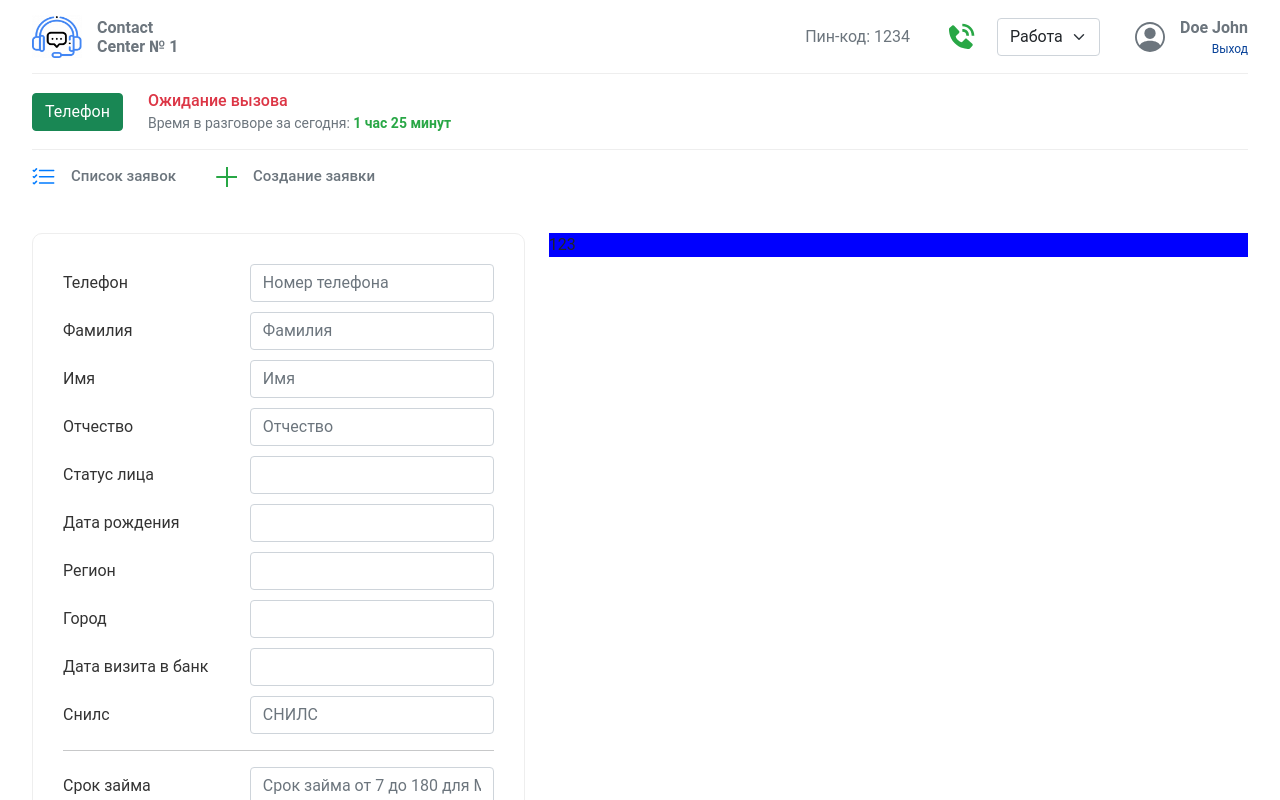
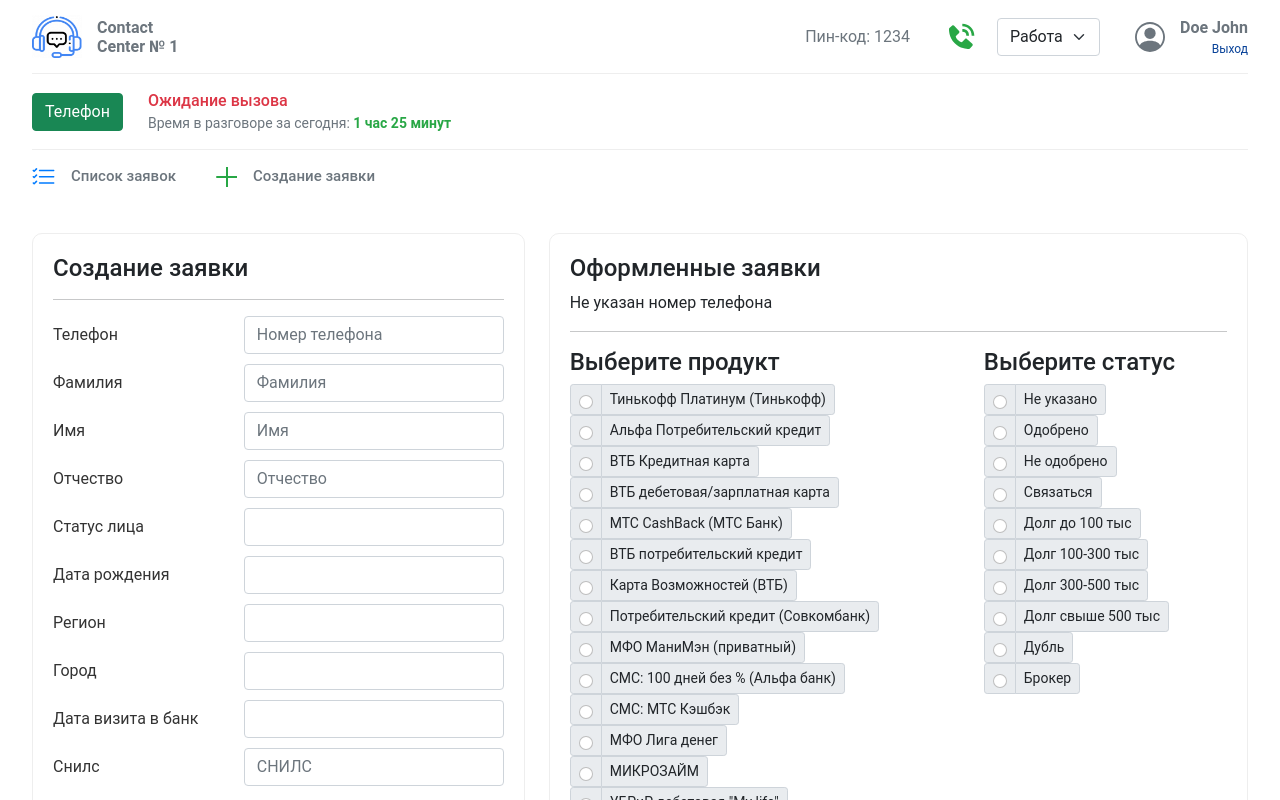
Before and after one commit to Pomatrosit/call-center, a React (Create React App) app: page /createbid in a window 1280 px wide. Shown: the top 800 px of the page. Built offline with nearby package versions, Linux system fonts and the light colour scheme.

Commit message:
NewBid component changes

```diff
--- a/src/components/NewBid/NewBid.module.scss
+++ b/src/components/NewBid/NewBid.module.scss
@@ -1,8 +1,11 @@
 @import "../../styles/mixins.scss";
 
 .newBid {
+  margin-bottom: 4vh;
+
   .main {
-    padding: 20px 30px;
+    height: 100%;
+    padding: 20px 20px;
     border-radius: 10px;
     border: 1px solid #eee;
 
@@ -29,7 +32,23 @@
   }
 
   .productList {
-    background: blue;
-    display: flex;
+    height: 100%;
+    padding: 20px 20px;
+    border-radius: 10px;
+    border: 1px solid #eee;
+
+    .grid {
+      display: grid;
+      grid-template-columns: 1fr 37%;
+
+      .element {
+        @include flex(center, flex-start);
+      }
+    }
+
+    .marginTop {
+      margin-top: 35px;
+      width: 32.5%;
+    }
   }
 }
--- a/src/components/NewBid/NewBid.tsx
+++ b/src/components/NewBid/NewBid.tsx
@@ -1,14 +1,26 @@
 import { FC, useState } from "react";
-import { Form, Row, Col, Button } from "react-bootstrap";
+import {
+  Form,
+  Row,
+  Col,
+  Button,
+  ButtonGroup,
+  InputGroup,
+} from "react-bootstrap";
 import style from "./NewBid.module.scss";
 import PhoneInput from "../Inputs/PhoneInput";
 import InsuranseInput from "../Inputs/InsuranseInput";
+import {
+  BID_CREATE_PRODUCT_LIST,
+  BID_CREATE_STATUS_LIST,
+} from "../../constants/bidCreate";
+import React from "react";
 
 class FormParams {
   phone = ""; // номер телефона
-  firstname = ""; // имя
-  lastname = ""; // фамилия
-  secondname = ""; // отчество
+  firstName = ""; // имя
+  lastName = ""; // фамилия
+  secondName = ""; // отчество
   status = ""; // статус лица
   dateOfBirth = ""; // дата рождения
   region = ""; // регион
@@ -27,8 +39,10 @@
   return (
     <div className={style.newBid}>
       <Row>
-        <Col lg="5">
+        <Col lg={5}>
           <div className={style.main}>
+            <h4>Создание заявки</h4>
+            <hr />
             <div className={style.element}>
               <Form.Label>Телефон</Form.Label>
               <PhoneInput
@@ -41,19 +55,20 @@
               <Form.Label>Фамилия</Form.Label>
               <Form.Control
                 placeholder="Фамилия"
-                value={state.lastname}
+                value={state.lastName}
                 onChange={(e) =>
-                  setState({ ...state, lastname: e.target.value })
+                  setState({ ...state, lastName: e.target.value })
                 }
               />
             </div>
+
             <div className={style.element}>
               <Form.Label>Имя</Form.Label>
               <Form.Control
                 placeholder="Имя"
-                value={state.firstname}
+                value={state.firstName}
                 onChange={(e) =>
-                  setState({ ...state, firstname: e.target.value })
+                  setState({ ...state, firstName: e.target.value })
                 }
               />
             </div>
@@ -62,9 +77,9 @@
               <Form.Label>Отчество</Form.Label>
               <Form.Control
                 placeholder="Отчество"
-                value={state.secondname}
+                value={state.secondName}
                 onChange={(e) =>
-                  setState({ ...state, secondname: e.target.value })
+                  setState({ ...state, secondName: e.target.value })
                 }
               />
             </div>
@@ -106,12 +121,24 @@
 
             <div className={style.element}>
               <Form.Label>Срок займа</Form.Label>
-              <Form.Control placeholder="Срок займа от 7 до 180 для МФО" />
+              <Form.Control
+                placeholder="Срок займа от 7 до 180 для МФО"
+                value={state.creditTime}
+                onChange={(e) =>
+                  setState({ ...state, creditTime: e.target.value })
+                }
+              />
             </div>
 
             <div className={style.element}>
               <Form.Label>Сумма кредита</Form.Label>
-              <Form.Control placeholder="Сумма кредита от 1000 до 100,000 для МФО" />
+              <Form.Control
+                placeholder="Сумма кредита от 1000 до 100,000 для МФО"
+                value={state.creditAmount}
+                onChange={(e) =>
+                  setState({ ...state, creditAmount: e.target.value })
+                }
+              />
             </div>
 
             <div className={style.element}>
@@ -121,8 +148,39 @@
           </div>
         </Col>
 
-        <Col>
-          <div className={style.productList}>123</div>
+        <Col md={7}>
+          <div className={style.productList}>
+            <h4>Оформленные заявки</h4>
+            <p>Не указан номер телефона</p>
+
+            <hr />
+            <div className={style.grid}>
+              <h4>Выберите продукт</h4>
+              <h4>Выберите статус</h4>
+              <div>
+                {BID_CREATE_PRODUCT_LIST.map(({ name, id }) => (
+                  <InputGroup size="sm" key={id}>
+                    <InputGroup.Radio />
+                    <InputGroup.Text>{name}</InputGroup.Text>
+                  </InputGroup>
+                ))}
+              </div>
+              <div>
+                {BID_CREATE_STATUS_LIST.map(({ name, id }) => (
+                  <InputGroup size="sm" key={id}>
+                    <InputGroup.Radio />
+                    <InputGroup.Text>{name}</InputGroup.Text>
+                  </InputGroup>
+                ))}
+              </div>
+            </div>
+
+            <hr />
+
+            <Form.Control placeholder="Коммеентарий" />
+
+            <Button className={style.marginTop}>Сохранить</Button>
+          </div>
         </Col>
       </Row>
     </div>
--- /dev/null
+++ b/src/constants/bidCreate.ts
@@ -0,0 +1,101 @@
+export const BID_CREATE_PRODUCT_LIST = [
+  {
+    id: 1,
+    name: "Тинькофф Платинум (Тинькофф)",
+  },
+  {
+    id: 2,
+    name: "Альфа Потребительский кредит",
+  },
+  {
+    id: 3,
+    name: "ВТБ Кредитная карта",
+  },
+  {
+    id: 4,
+    name: "ВТБ дебетовая/зарплатная карта",
+  },
+  {
+    id: 5,
+    name: "МТС CashBack (МТС Банк)",
+  },
+  {
+    id: 6,
+    name: "ВТБ потребительский кредит",
+  },
+  {
+    id: 7,
+    name: "Карта Возможностей (ВТБ)",
+  },
+  {
+    id: 8,
+    name: "Потребительский кредит (Совкомбанк)",
+  },
+  {
+    id: 9,
+    name: "МФО МаниМэн (приватный)",
+  },
+  {
+    id: 10,
+    name: "СМС: 100 дней без % (Альфа банк)",
+  },
+  {
+    id: 11,
+    name: "СМС: МТС Кэшбэк",
+  },
+  {
+    id: 12,
+    name: "МФО Лига денег",
+  },
+  {
+    id: 13,
+    name: "МИКРОЗАЙМ",
+  },
+  {
+    id: 14,
+    name: 'УБРиР дебетовая "My life"',
+  },
+];
+
+export const BID_CREATE_STATUS_LIST = [
+  {
+    id: 1,
+    name: "Не указано",
+  },
+  {
+    id: 2,
+    name: "Одобрено",
+  },
+  {
+    id: 3,
+    name: "Не одобрено",
+  },
+  {
+    id: 4,
+    name: "Связаться",
+  },
+  {
+    id: 5,
+    name: "Долг до 100 тыс",
+  },
+  {
+    id: 6,
+    name: "Долг 100-300 тыс",
+  },
+  {
+    id: 7,
+    name: "Долг 300-500 тыс",
+  },
+  {
+    id: 8,
+    name: "Долг свыше 500 тыс",
+  },
+  {
+    id: 9,
+    name: "Дубль",
+  },
+  {
+    id: 10,
+    name: "Брокер",
+  },
+];
```
Also changed, not shown: src/constants/bidListTableColumns.ts (renamed from src/constants/bidListTableColumns.tsx).
